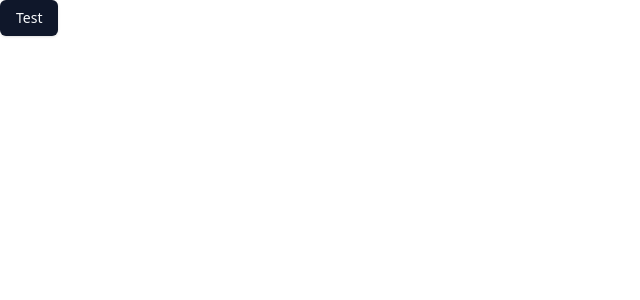
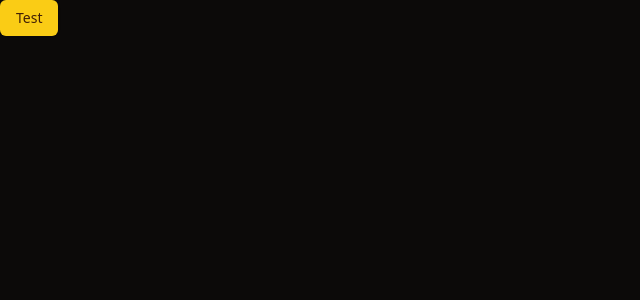
Before and after one commit to felipefa/video-ai-web, a React (Vite) app: page / in a window 1280 px wide. Shown: the top 300 px of the page, without its empty margins (0-640 px from the left). Built offline with nearby package versions, Linux system fonts and the light colour scheme.

Commit message:
feat: change default theme variables

```diff
--- a/src/index.css
+++ b/src/index.css
@@ -4,65 +4,26 @@
 
 @layer base {
   :root {
-    --background: 0 0% 100%;
-    --foreground: 222.2 84% 4.9%;
-
-    --card: 0 0% 100%;
-    --card-foreground: 222.2 84% 4.9%;
-
-    --popover: 0 0% 100%;
-    --popover-foreground: 222.2 84% 4.9%;
-
-    --primary: 222.2 47.4% 11.2%;
-    --primary-foreground: 210 40% 98%;
-
-    --secondary: 210 40% 96.1%;
-    --secondary-foreground: 222.2 47.4% 11.2%;
-
-    --muted: 210 40% 96.1%;
-    --muted-foreground: 215.4 16.3% 46.9%;
-
-    --accent: 210 40% 96.1%;
-    --accent-foreground: 222.2 47.4% 11.2%;
-
-    --destructive: 0 84.2% 60.2%;
-    --destructive-foreground: 210 40% 98%;
-
-    --border: 214.3 31.8% 91.4%;
-    --input: 214.3 31.8% 91.4%;
-    --ring: 222.2 84% 4.9%;
-
+    --background: 20 14.3% 4.1%;
+    --foreground: 60 9.1% 97.8%;
+    --card: 20 14.3% 4.1%;
+    --card-foreground: 60 9.1% 97.8%;
+    --popover: 20 14.3% 4.1%;
+    --popover-foreground: 60 9.1% 97.8%;
+    --primary: 47.9 95.8% 53.1%;
+    --primary-foreground: 26 83.3% 14.1%;
+    --secondary: 12 6.5% 15.1%;
+    --secondary-foreground: 60 9.1% 97.8%;
+    --muted: 12 6.5% 15.1%;
+    --muted-foreground: 24 5.4% 63.9%;
+    --accent: 12 6.5% 15.1%;
+    --accent-foreground: 60 9.1% 97.8%;
+    --destructive: 0 62.8% 30.6%;
+    --destructive-foreground: 60 9.1% 97.8%;
+    --border: 12 6.5% 15.1%;
+    --input: 12 6.5% 15.1%;
+    --ring: 35.5 91.7% 32.9%;
     --radius: 0.5rem;
-  }
-
-  .dark {
-    --background: 222.2 84% 4.9%;
-    --foreground: 210 40% 98%;
-
-    --card: 222.2 84% 4.9%;
-    --card-foreground: 210 40% 98%;
-
-    --popover: 222.2 84% 4.9%;
-    --popover-foreground: 210 40% 98%;
-
-    --primary: 210 40% 98%;
-    --primary-foreground: 222.2 47.4% 11.2%;
-
-    --secondary: 217.2 32.6% 17.5%;
-    --secondary-foreground: 210 40% 98%;
-
-    --muted: 217.2 32.6% 17.5%;
-    --muted-foreground: 215 20.2% 65.1%;
-
-    --accent: 217.2 32.6% 17.5%;
-    --accent-foreground: 210 40% 98%;
-
-    --destructive: 0 62.8% 30.6%;
-    --destructive-foreground: 210 40% 98%;
-
-    --border: 217.2 32.6% 17.5%;
-    --input: 217.2 32.6% 17.5%;
-    --ring: 212.7 26.8% 83.9%;
   }
 }
 
```
